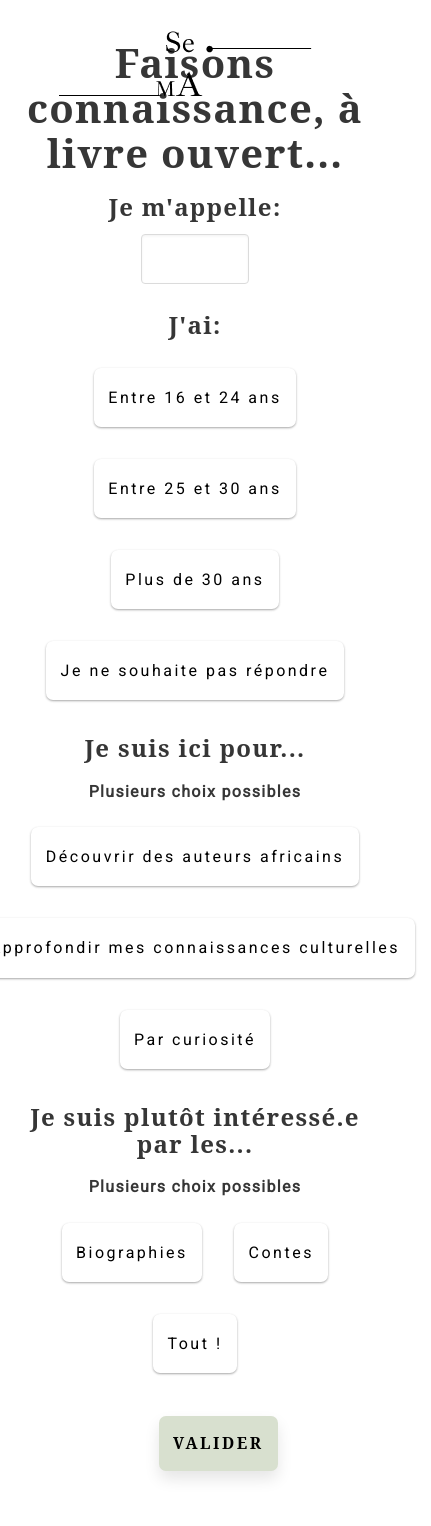
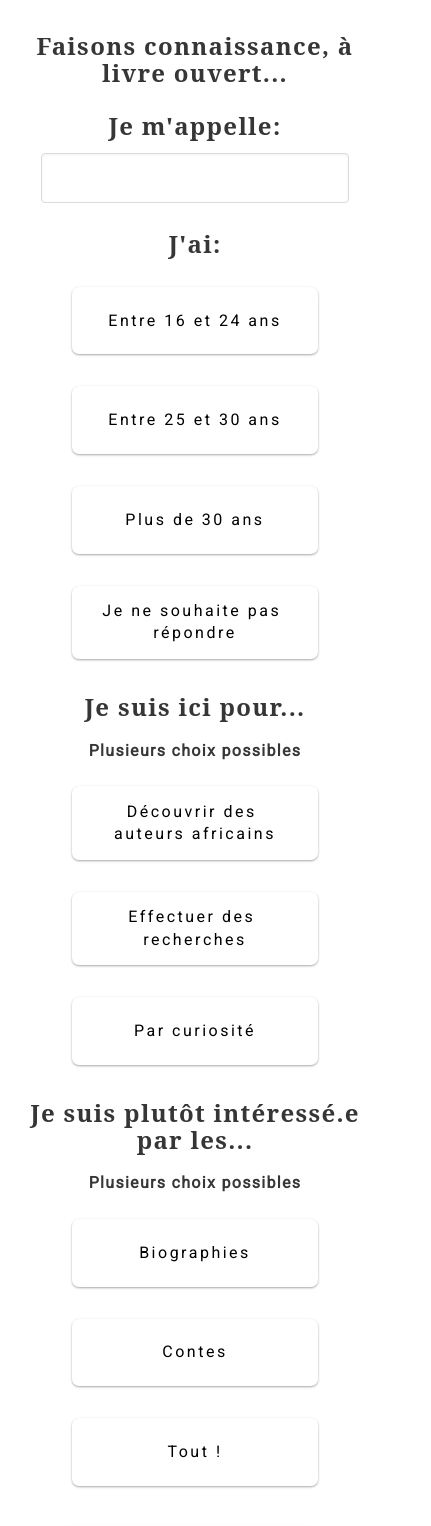
Before and after one commit to Lysianedon/Librairie-Sema, a Vue app in the folder frontend/: page /inscription/preferences in a window 390 px wide. Shown: the top 1526 px of the page, 431 px wide, since content can reach past the window. Built offline with nearby package versions, Linux system fonts and the light colour scheme; no server answers; a web font is replaced by a local one.

Commit message:
finished responsive

```diff
--- a/frontend/src/components/ButtonsOptions.vue
+++ b/frontend/src/components/ButtonsOptions.vue
@@ -5,7 +5,7 @@
         <button class="delete"></button>
       </div>
 
-      <h2 class="is-size-4 has-text-centered">Je m'appelle:</h2>
+      <h2 class="is-size-4 has-text-centered is-size-4-mobile">Je m'appelle:</h2>
       <input type="text" name="firstname" id="firstname" v-model="firstname" class="input input-firstname is-medium">
 
       <h2 class="is-size-4 has-text-centered">J'ai:</h2>
@@ -198,7 +198,11 @@ export default {
 .btn-option{
   font-family: 'Roboto', sans-serif;
   height: 7vh;
-  min-width: 8vw;
+  max-width: 15vw;
+  min-width: 12vw;
+  line-height: 140%;
+  height: auto;
+  min-height: 8vh;
 }
 
 h2{
@@ -226,4 +230,36 @@ h2{
   /* margin: auto !important; */
   margin: 3% auto 0 40%;
 }
+/* RESPONSIVE --  RESPONSIVE -- RESPONSIVE -- RESPONSIVE -- RESPONSIVE -- */
+
+@media(max-width: 1030px){
+  .input-firstname{
+    width: 55%;
+  }
+  .btn-option{
+    max-width: 45vw;
+    min-width: 30vw;
+  }
+  .btn-valider{
+    width: 40%;
+    margin: 3% auto 0 30%;
+  }
+}
+@media(max-width: 430px){
+    .input-firstname{
+    width: 85%;
+  }
+  .btn-valider{
+    width: 70%;
+    margin: 3% auto 0 13%;
+  }
+  .buttons{
+    flex-direction: column;
+  }
+  .btn-option{
+    max-width: 65vw;
+    min-width: 63vw;
+    box-sizing: border-box;
+  }
+}
 </style>
--- a/frontend/src/views/user/InscriptionView.vue
+++ b/frontend/src/views/user/InscriptionView.vue
@@ -2,7 +2,7 @@
     <div class="wrapper">
       <div class="content pb-6">
         <img src="@/assets/logo.png" alt="logo" srcset="" class="logo">
-        <h1 class="title-inscription is-size-2 has-text-centered">Faisons connaissance, à livre ouvert...</h1>
+        <h1 class="title-inscription is-size-2-tablet has-text-centered is-size-4-mobile p-2">Faisons connaissance, à livre ouvert...</h1>
 
         <ButtonsAgeOptions
           :ageArr=ageArr
@@ -39,9 +39,9 @@ export default {
           allBooks: []
         }
       },
-      ageArr: ['Entre 16 et 24 ans', 'Entre 25 et 30 ans', 'Plus de 30 ans', 'Je ne souhaite pas répondre'],
-      goalsArr: ['Découvrir des auteurs africains',
-        'Approfondir mes connaissances culturelles',
+      ageArr: ['Entre 16 et 24 ans', 'Entre 25 et 30 ans', 'Plus de 30 ans', 'Je ne souhaite pas \nrépondre'],
+      goalsArr: ['Découvrir des \nauteurs africains',
+        'Effectuer des \nrecherches',
         'Par curiosité'
       ],
       interestsArr: ['Biographies', 'Contes', 'Tout !']
@@ -69,19 +69,9 @@ export default {
 
 <style scoped>
 
-.content{
-  /* background-image:url(//cdn.shopify.com/s/files/1/0014/4880/4425/files/8.jpg?b=allow_avif&v=1532325376); */
-  /* background-repeat: no-repeat;
-  background-size: 90%;
-  background-position-x: 140%;
-  background-position-y: 110%; */
-  /* border: 1px solid black; */
-  /* height: 100vh !important; */
-}
 .logo{
-  /* display: block; */
-  /* margin: auto; */
   position: fixed;
+  max-width: 19%;
   top: 2%;
 }
 .content{
@@ -96,4 +86,11 @@ export default {
 h2{
   font-family: 'Ibarra Real Nova', 'serif';
 }
+/* RESPONSIVE --  RESPONSIVE -- RESPONSIVE -- RESPONSIVE -- RESPONSIVE -- */
+
+@media(max-width: 1030px){
+  .logo{
+    display: none;
+  }
+}
 </style>
```
